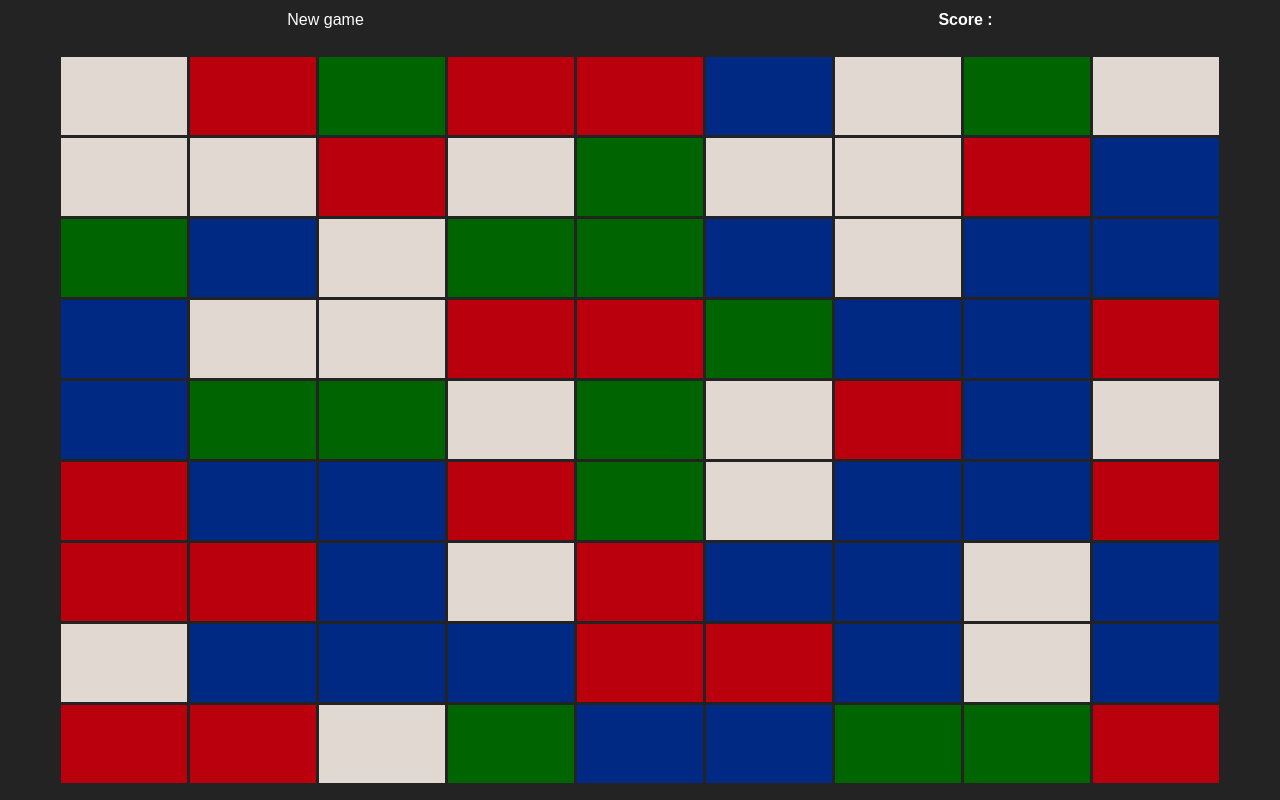
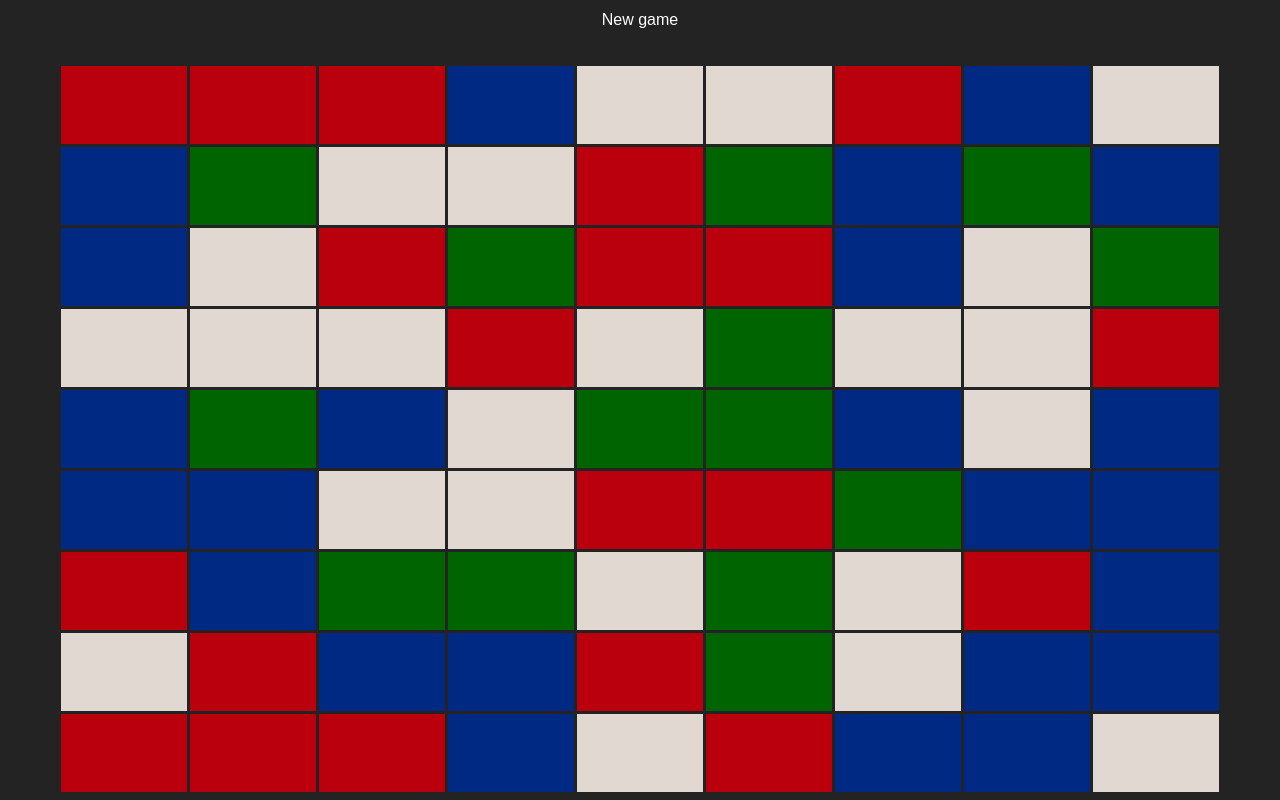
Before and after one commit to Ashkantvn/destruct-same-blocks, a React (Create React App) app: page / in a window 1280 px wide. Built offline with nearby package versions, Linux system fonts and the light colour scheme.

Commit message:
Update header, clickhandler, and Create gameoverchecker

```diff
--- a/src/parts/blocks/Blocks.jsx
+++ b/src/parts/blocks/Blocks.jsx
@@ -3,18 +3,17 @@ import React, { useEffect, useRef, useState } from "react";
 const Blocks = () => {
   const [BlocksData, setBlocksData] = useState([]);
   const colors = ["#002984", "#ba000d", "#006400", "#e1d9d1"];
+  const [finishedGame, setfinishedGame] = useState(false);
   const blocksRef = useRef([]);
-  const targetColor = useRef("");
+  const count = useRef(1);
   const randomNumber = () => {
     return Math.floor(Math.random() * 4);
   };
 
-
-
   ///set row and column
   useEffect(() => {
-    for (let i = 0; i < 9; i++) {
-      for (let j = 0; j < 9; j++) {
+    for (let i = 0; i < 10; i++) {
+      for (let j = 0; j < 10; j++) {
         setBlocksData((BlocksData) => [
           ...BlocksData,
           { row: i, column: j, id: `${i}${j}` },
@@ -26,19 +25,16 @@ const Blocks = () => {
     };
   }, []);
 
-
-
-
+  const gameOverChecker = () => {
+    if(count.current>80)  setfinishedGame(true);
+    count.current +=1;
+    console.log(count.current);
+  };
   ///click handler
   const sameBlocksDestructure = (clickEvent) => {
-    if(!targetColor.current) {
-      targetColor.current = clickEvent.target.style.backgroundColor;
-      clickEvent.target.style.backgroundColor="black";
-    };
-    if(targetColor.current===clickEvent.target.style.backgroundColor){
-      clickEvent.target.style.backgroundColor="black";
-    }
-
+    if(clickEvent.target.style.backgroundColor === "black") return;
+    clickEvent.target.style.backgroundColor = "black";
+    gameOverChecker();
   };
 
   ///mapping blocks data
@@ -51,8 +47,15 @@ const Blocks = () => {
       key={item.id}
     ></div>
   ));
-
-  return <div className="blocks-div">{mappedBlocks}</div>;
+  return (
+    <div>
+      {finishedGame ? (
+        <div className="game-over">Game over</div>
+      ) : (
+        <div className="blocks-div">{mappedBlocks}</div>
+      )}
+    </div>
+  );
 };
 
 export default Blocks;
--- a/src/parts/blocks/_blocks.scss
+++ b/src/parts/blocks/_blocks.scss
@@ -14,3 +14,6 @@
     cursor: pointer;
     transition: 900ms;
 }
+.game-over{
+    margin: 3em;
+}
--- a/src/parts/header/Header.jsx
+++ b/src/parts/header/Header.jsx
@@ -4,7 +4,6 @@ const Header = () => {
   return (
     <header>
       <button className='start-newgame'>New game</button>
-      <h1>Score : </h1>
     </header>
   )
 }
--- a/src/style/css/index.css
+++ b/src/style/css/index.css
@@ -34,6 +34,10 @@ h1 {
   transition: 900ms;
 }
 
+.game-over {
+  margin: 3em;
+}
+
 * {
   font-family: Arial, Helvetica, sans-serif;
   margin: 0;
```
Also changed, not shown: 1 other file (tests, documents, lock files or other folders).
